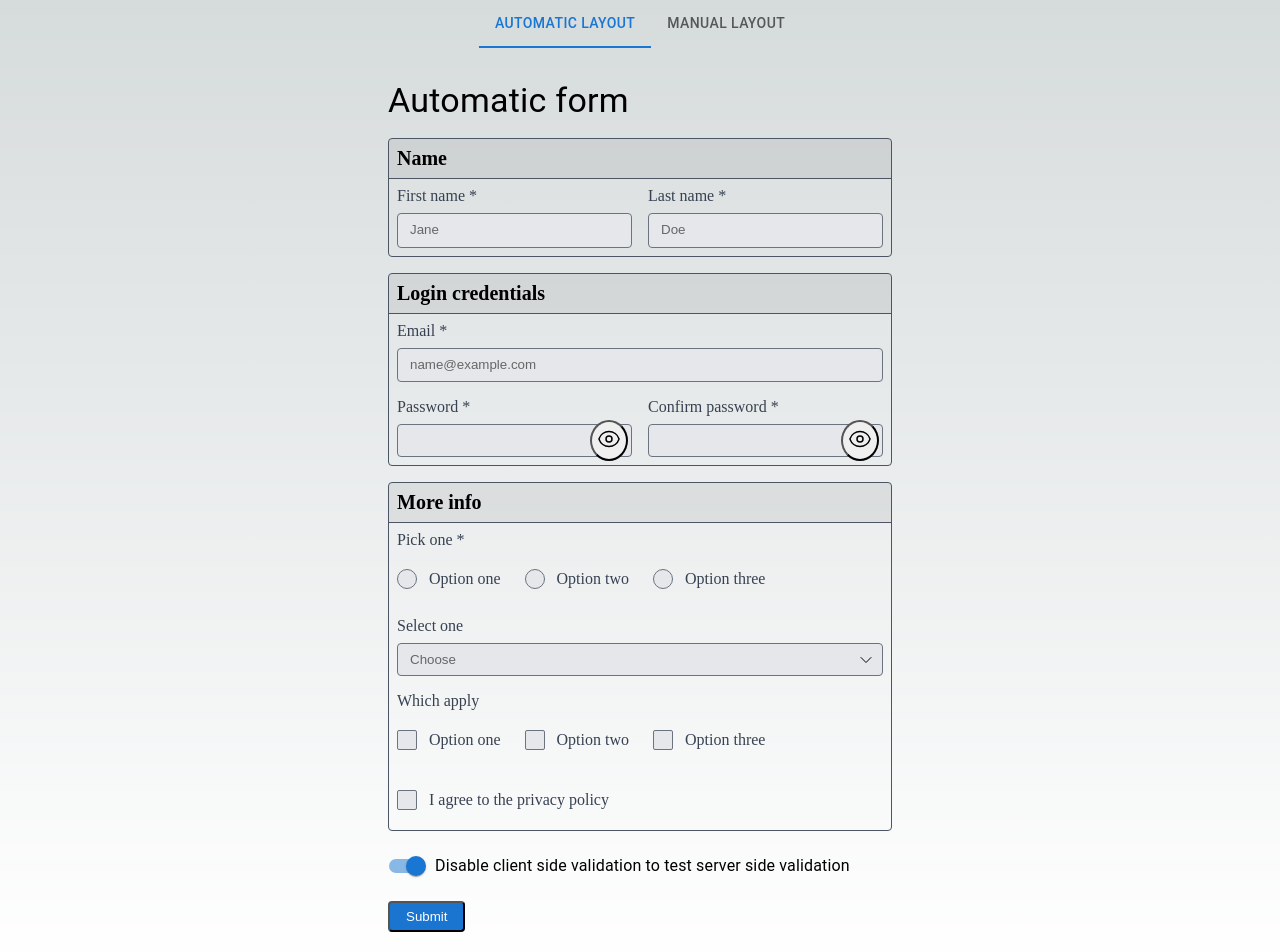
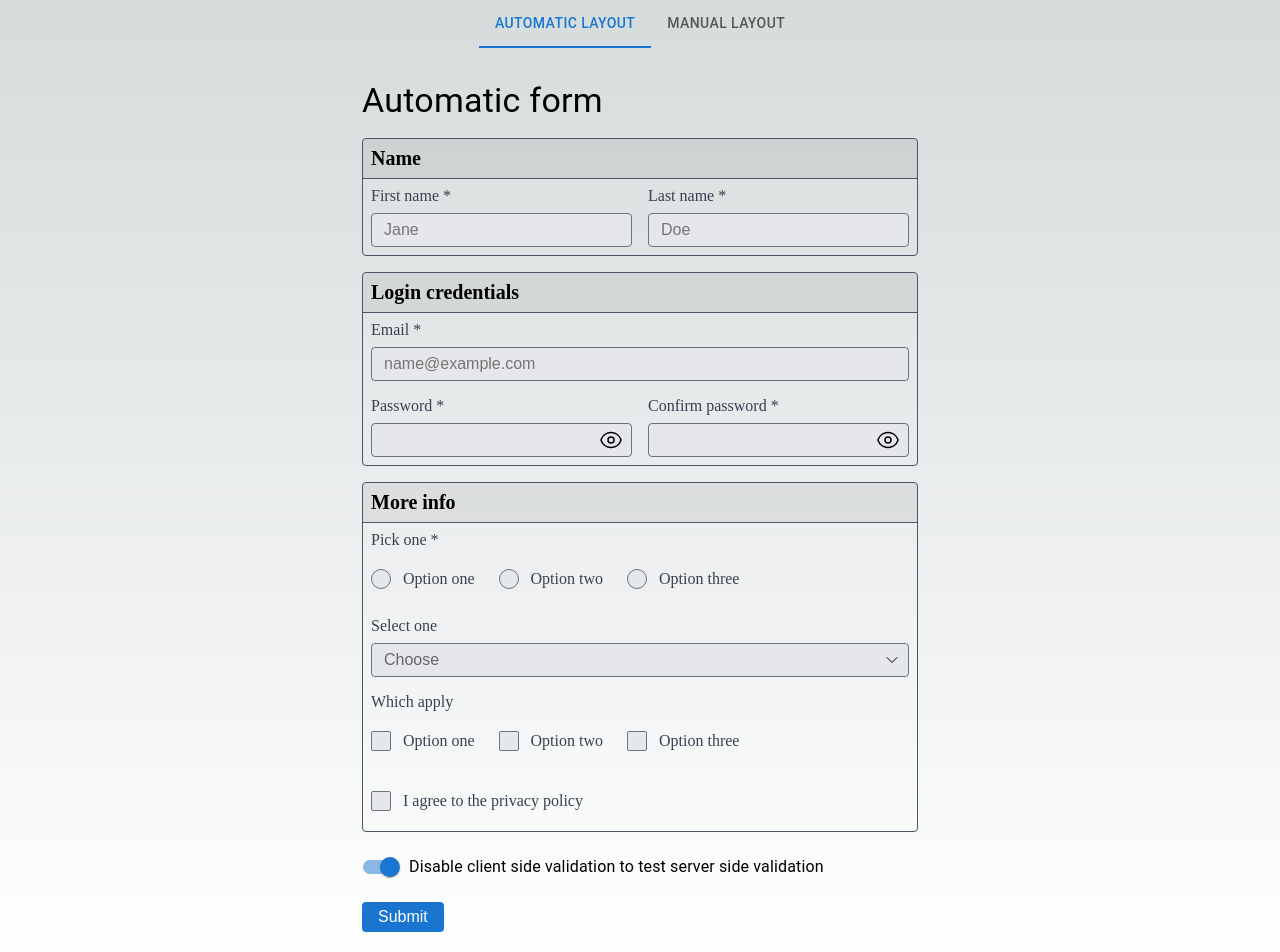
Before and after one commit to thaumazo/forms, a Next.js app: page / in a window 1280 px wide. Shown: the top 952 px of the page. Built offline with nearby package versions, Linux system fonts and the light colour scheme.

Commit message:
- some padding and line height tweaks on form elements

```diff
--- a/package.json
+++ b/package.json
@@ -80,6 +80,7 @@
   "dependencies": {
     "@babel/plugin-transform-react-jsx": "^7.22.15",
     "@babel/preset-env": "^7.22.20",
+    "sass": "^1.71.1",
     "validator": "^13.11.0"
   }
 }
--- a/src/Button/button.module.scss
+++ b/src/Button/button.module.scss
@@ -1,7 +1,10 @@
 @import "../form.module.scss";
 
-.button {
+.button:not(.iconButton) {
+  appearance: none;
+  font-size: 1rem;
   padding: 0.375rem 1rem;
+  border: none;
   border-radius: 0.25rem;
   background-color: rgb(25, 117, 208);
   color: white;
@@ -88,11 +91,18 @@
 }
 
 .iconButton {
+  display: flex;
+  align-items: center;
+  border: none;
   padding: 5px;
   margin: -5px;
   border-radius: 100%;
+  background: transparent;
+  cursor: pointer;
+  opacity: 1;
 
-  transition: opacity 0.4s;
+  transition: opacity 0.4s, background-color 0.4s;
+
   &.opaqu {
     opacity: 1;
   }
--- a/src/form.module.scss
+++ b/src/form.module.scss
@@ -73,7 +73,6 @@ $breakpoints: (
   color: #1f2937;
   transition: background 0.5s;
 
-  @include placeholder;
 }
 
 @mixin input-dark {
@@ -106,7 +105,9 @@ $breakpoints: (
   input {
     appearance: none;
     width: 100%;
-    padding: 0.5rem 0.75rem;
+    font-size: 1rem;
+    line-height: 1.5;
+    padding: 0.25rem 0.75rem;
     outline: none;
     background: none;
     border: none;
@@ -131,8 +132,10 @@ $breakpoints: (
   @include input;
   display: block;
   width: 100%;
-  padding: 0.5rem 0.75rem;
-  line-height: 1.25;
+  font-size: 1rem;
+  line-height: 1.5;
+  padding: 0.25rem 0.75rem;
+  // line-height: 1.25;
 
   border-radius: 0.25rem;
 
```
Also changed, not shown: 1 other file (tests, documents, lock files or other folders).
